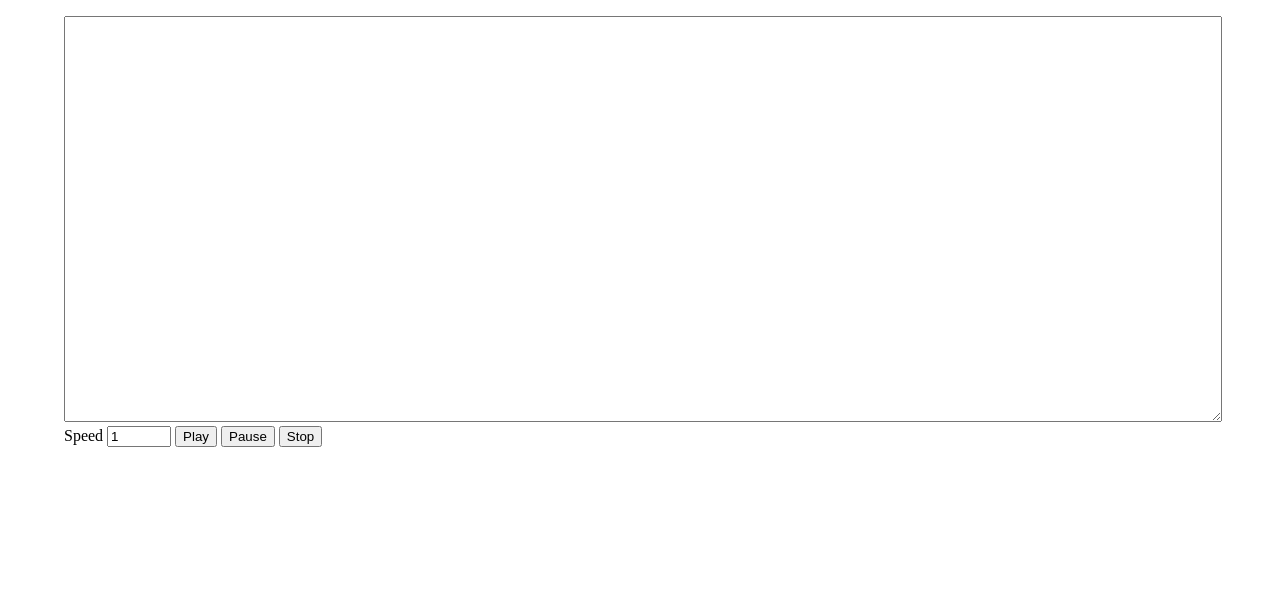
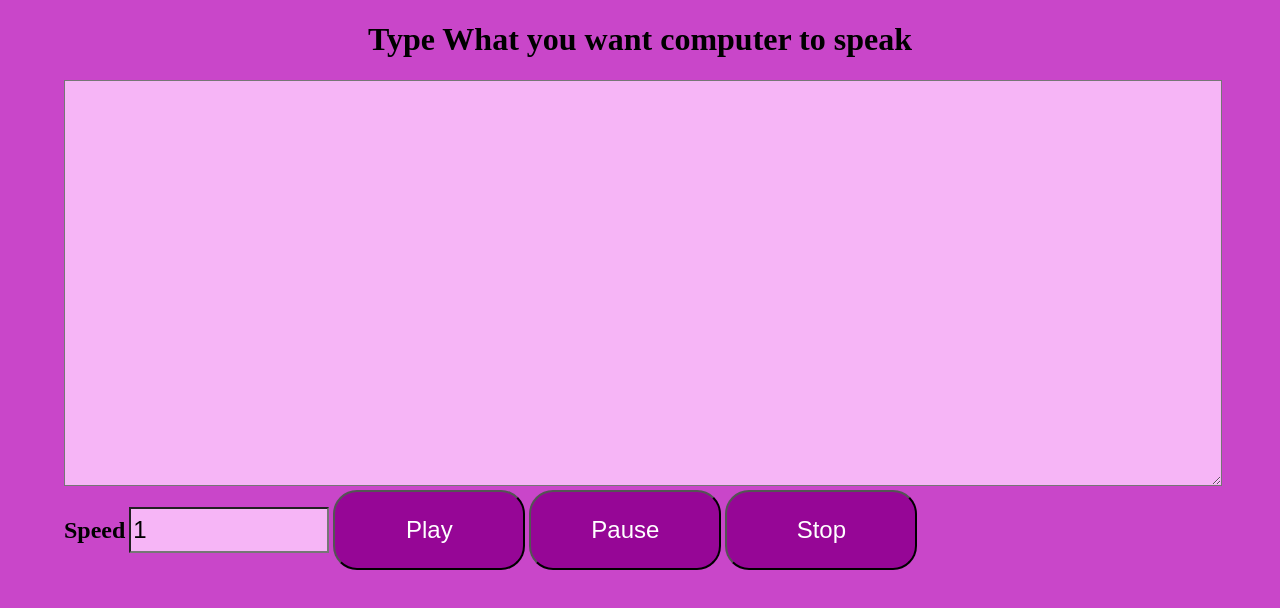
Before and after one commit to AlishaKausheen/Shut-Up-Human, a plain HTML site: page index.html in a window 1280 px wide. Drawn offline with Linux system fonts and the light colour scheme.

Commit message:
styling fixed

```diff
--- a/index.html
+++ b/index.html
@@ -4,19 +4,10 @@
     <meta charset="UTF-8">
     <meta name="viewport" content="width=device-width, initial-scale=1.0">
     <title>Shut Up Human</title>
-    <style>
-        body{
-            width: 90%;
-            margin:0 auto;
-            margin-top: 1rem;
-        }
-        #text{
-            width: 100%;
-            height:50vh;
-        }
-    </style>
+    <link rel="stylesheet" href="style.css">
 </head>
 <body>
+    <h1>Type What you want computer to speak</h1>
     <textarea name="" id="text" cols="30" rows="10"></textarea>
     <label for="speed">Speed</label>
     <input type="number" name="speed" id="speed" min=".5" max="3" step=".5" value="1">
--- /dev/null
+++ b/style.css
@@ -0,0 +1,33 @@
+body{
+            width: 90%;
+            margin:0 auto;
+            margin-top: 1rem;
+            background-color: rgb(201, 70, 201);
+        }
+        #text{
+            width: 100%;
+            height:50vh;
+            font-size: 1.5rem;
+            background-color: rgb(246, 181, 246);
+        }
+        button{
+            width: 15vw;
+            height: 10vh;
+            font-size: 1.5rem;
+            color: #fff;
+            border-radius: 1.5rem;
+            background-color: rgb(150, 6, 150);
+        }
+        input{
+            width: 15vw;
+            height: 5vh;
+            font-size: 1.5rem;
+            background-color: rgb(246, 181, 246);
+        }
+        label{
+            font-weight: bolder;
+            font-size: 1.5rem;
+        }
+        h1{
+            text-align: center;
+        }
```
